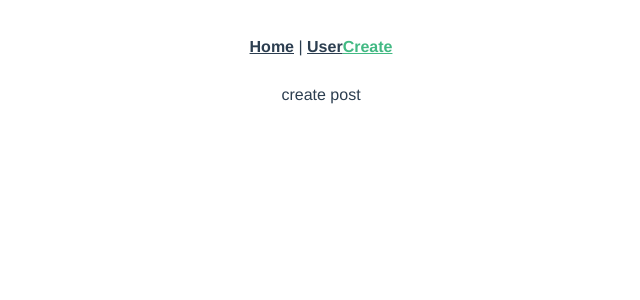
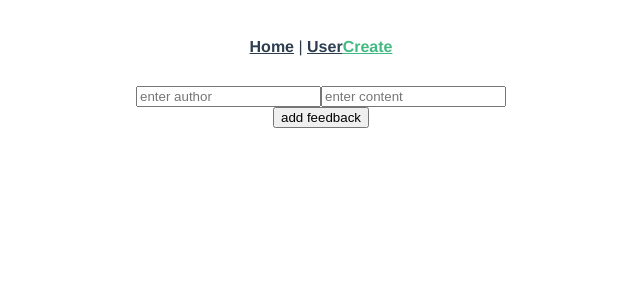
Before and after one commit to andrski/feedbackBookHiSmith, a Vue app: page /create in a window 1280 px wide. Shown: the top 300 px of the page, without its empty margins (319-959 px from the left). Built offline with nearby package versions, Linux system fonts and the light colour scheme.

Commit message:
remove somr ..

```diff
--- a/src/components/CreatePost.vue
+++ b/src/components/CreatePost.vue
@@ -1,13 +1,39 @@
 <template>
-  <div>
-    create post
-  </div>
+  <main>
+    <div>
+      <input type="text" name="author" v-model="author" placeholder="enter author">
+      <input type="text" name="content" v-model="content" placeholder="enter content">
+    </div>
+    <button v-on:click.prevent="addPost()">add feedback</button>
+  </main>
 </template>
 
 <script>
 export default {
   name: 'CreatePost',
+  data(){
+    return{
+      author: '',
+      content: ''
+    }
+  },
+  mounted: function(){
 
+  },
+  computed:{
+    getPosts: function(){
+      return this.$store.getters.getPosts
+    }
+  },
+  methods:{
+    addPost(){
+      const item = {}
+      item.author = this.author
+      item.content = this.content
+
+      this.$store.dispatch('putPost', item)
+    },
+  },
 }
 </script>
 
--- a/src/store/index.js
+++ b/src/store/index.js
@@ -27,6 +27,25 @@ export default createStore({
         })
       })
   },
+  putPost: async function({state}, item){
+    console.log(state.token)
+
+    const formData = new FormData()
+    formData.append('author', item.author)
+    formData.append('content', item.content)
+
+    axios.defaults.headers.common = {
+      "Content-Type": "application/x-www-form-urlencoded",
+      "X-AUTH-TOKEN": state.token
+    }
+
+   const response = await axios.put(process.env.VUE_APP_CONFURL + '/api/review/create', formData)
+    if(response.status === 200){
+      console.log('done!')
+    }else{
+      console.log('error:', response.status)
+    }
+  }
 },
   mutations: {
     updateToken: function(state, data){
```
Also changed, not shown: 1 other file (tests, documents, lock files or other folders).
